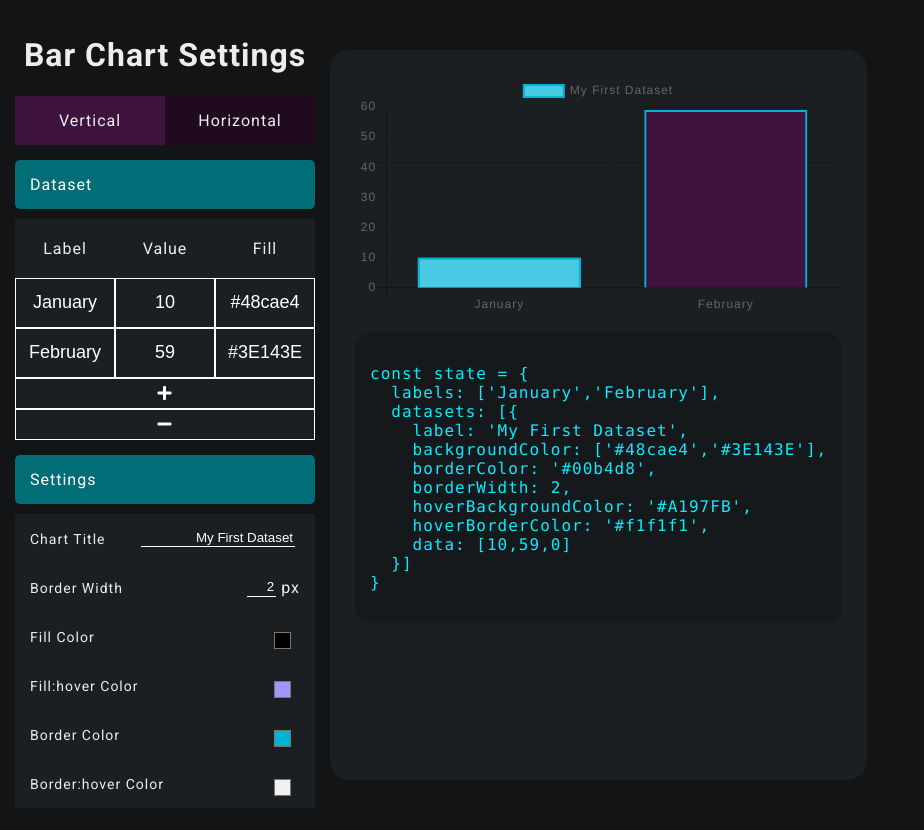
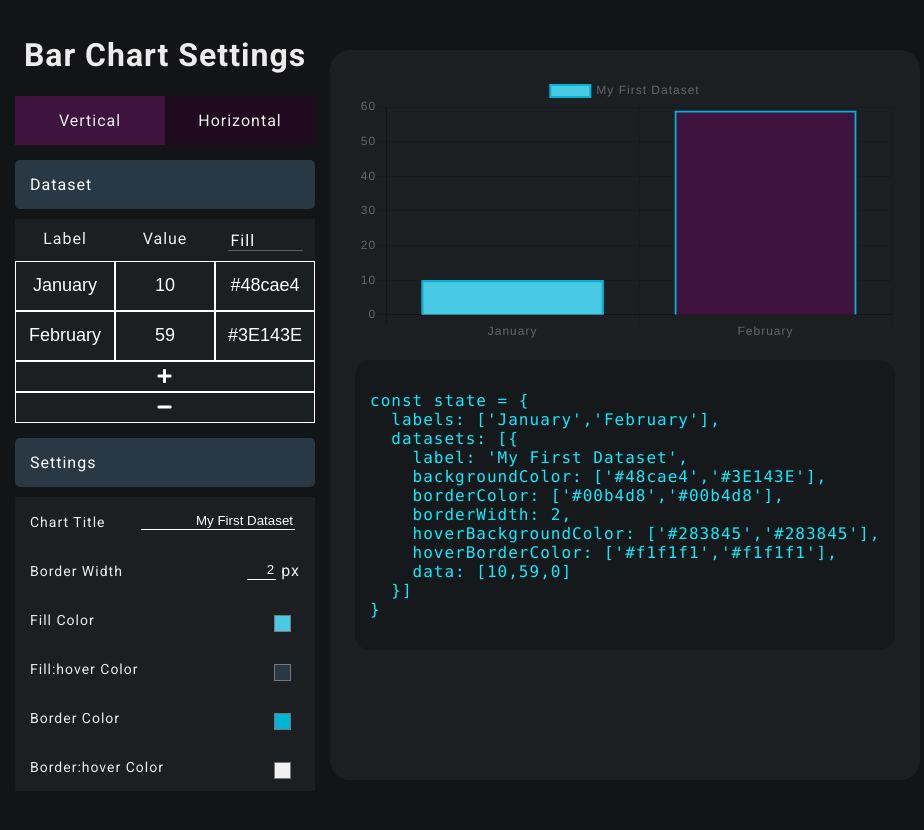
Before and after one commit to cristianscode/rechart-maker, a React (Create React App) app: page /bar in a window 1280 px wide. Shown: the whole page, without its empty margins (0-924 px from the left). Built offline with nearby package versions, Linux system fonts and the light colour scheme.

Commit message:
Fill-Hover Border-Hover can be color independent

```diff
--- a/src/App.css
+++ b/src/App.css
@@ -82,7 +82,7 @@ a{
 
 .settings-option-title{
     padding: 15px;
-    background-color: #006d77;
+    background-color: #283845;
     color: white;
     margin-bottom: 10px;
     border-radius: 5px;
@@ -90,7 +90,7 @@ a{
 }
 
 .settings-option-title:hover{
-    background-color: #83c5be;
+    background-color: #069eac;
 }
 
 .settings-options{
@@ -152,7 +152,7 @@ a{
 .table-head-item{
     width: 50%;
     text-align: center;
-    padding: 20px;
+    margin: 10px;
     background-color: #1b1f22;
 }
 
@@ -178,3 +178,17 @@ a{
 .barType.active{
     background-color: #3E143E;
 }
+
+.dataset-extraColSelect{
+    background-color: transparent;
+    font-family: 'Roboto', sans-serif;
+    font-weight: 400;
+    letter-spacing: 1px;
+    color: white;
+    font-size: 1rem;
+    border: none;
+    border-bottom: 1px solid rgba(255, 255, 255, 0.274);
+    max-width: 75px;
+    appearance: none;
+    padding: 2px 3px 0px 3px;
+}
--- a/src/_components/chart-settings/bar-settings.js
+++ b/src/_components/chart-settings/bar-settings.js
@@ -2,12 +2,17 @@ import React from "react";
 import BarChart from "../chart-types/bar-chart"
 
 function TableRow(props) {
+    console.log("HASJD")
+    var extraColValue = "fillColor"
+    if (document.getElementById("extraColSelect"))
+        extraColValue = document.getElementById("extraColSelect").value
+    var extraValue = props.values[extraColValue];
     const rows = props.values.labels.map((item, index) => {
         return (
             <div className="input-row" key={index}>
                 <input type="text" className="input-row-item" value={item} onChange={(e) => props.f(e, "labels", index)} />
                 <input type="text" className="input-row-item" value={props.values.data[index]} onChange={(e) => props.f(e, "data", index)} />
-                <input type="text" className="input-row-item" value={props.values.fillColor[index]} onChange={(e) => props.f(e, "fillColor", index)} />
+                <input type="text" className="input-row-item" value={extraValue[index]} onChange={(e) => props.f(e, extraColValue, index)} />
             </div>
         )
     })
@@ -18,14 +23,15 @@ class BarSettings extends React.Component {
     constructor(props) {
         super(props)
         this.state = {
+            extraCol: "fillColor",
             labels: ['January', 'February'],
             chartTitle: "My First Dataset",
             chartType: "Vertical",
             borderWidth: 2,
             fillColor: ["#48cae4", "#3E143E"],
-            fillHover: "#A197FB",
-            borderColor: "#00b4d8",
-            borderHover: "#f1f1f1",
+            fillHover: ["#283845", "#283845"],
+            borderColor: ["#00b4d8", "#00b4d8"],
+            borderHover: ["#f1f1f1", "#f1f1f1"],
             data: [10, 59, 0]
         }
 
@@ -33,14 +39,14 @@ class BarSettings extends React.Component {
 
     toggleBarType(type) {
         this.setState(prevState => {
-            if(type == "Vertical") {
+            if (type == "Vertical") {
                 document.getElementById("verticalBar").className = "barType active";
                 document.getElementById("horizontalBar").className = "barType";
-            }else{
+            } else {
                 document.getElementById("horizontalBar").className = "barType active";
                 document.getElementById("verticalBar").className = "barType";
             }
-            return {chartType: type}
+            return { chartType: type }
         })
     }
 
@@ -58,12 +64,17 @@ class BarSettings extends React.Component {
             if (key == "data") return { data: temp }
             else if (key == "labels") return { labels: temp }
             else if (key == "fillColor") return { fillColor: temp }
+            else if (key == "fillHover") return { fillHover: temp }
+            else if (key == "borderColor") return { borderColor: temp }
+            else if (key == "borderHover") return { borderHover: temp }
         })
     }
 
     dataChange = (event, key) => {
+        console.log(key)
+        console.log(event.target.value)
         this.setState(prevState => {
-            if (key == "fillColor") {
+            if (key == "fillColor" || key == "fillHover" || key == "borderColor" || key == "borderHover") {
                 prevState[key] = prevState[key].map(i => {
                     return event.target.value
                 })
@@ -83,7 +94,6 @@ class BarSettings extends React.Component {
     }
 
     toggleSettings(id) {
-        console.log(id)
         if (document.getElementById(id)) {
             var element = document.getElementById(id);
             if (element.style.display == "none")
@@ -98,22 +108,38 @@ class BarSettings extends React.Component {
             var tempData = new Array();
             var tempLabel = new Array();
             var tempFill = new Array();
-            prevState.data.map(i => {
-                tempData.push(i)
+            var tempFillHover = new Array();
+            var tempBorder = new Array();
+            var tempBorderHover = new Array();
+            prevState.labels.map((i, index) => {
+                tempLabel.push(i)
+                tempData.push(prevState.data[index])
+                tempFill.push(prevState.fillColor[index])
+                tempFillHover.push(prevState.fillHover[index])
+                tempBorder.push(prevState.borderColor[index])
+                tempBorderHover.push(prevState.borderHover[index])
             })
-            prevState.labels.map(i => {
-                tempLabel.push(i)
-            })
-            prevState.fillColor.map(i => {
-                tempFill.push(i)
-            })
+            tempData.push(10);
             tempData.push(0);
             tempLabel.push("Label");
-            tempFill.push("#48cae4");
+            if (prevState.fillColor.length != 0) {
+                tempFill.push(prevState.fillColor[0])
+                tempFillHover.push(prevState.fillHover[0])
+                tempBorder.push(prevState.borderColor[0])
+                tempBorderHover.push(prevState.borderHover[0])
+            } else {
+                tempFill.push("#48cae4");
+                tempFillHover.push("#283845");
+                tempBorder.push("#00b4d8");
+                tempBorderHover.push("#f1f1f1");
+            }
             return {
                 data: tempData,
                 labels: tempLabel,
-                fillColor: tempFill
+                fillColor: tempFill,
+                fillHover: tempFillHover,
+                borderColor: tempBorder,
+                borderHover: tempBorderHover
             }
         })
     }
@@ -122,23 +148,31 @@ class BarSettings extends React.Component {
         this.setState(prevState => {
             var tempData = new Array();
             var tempLabel = new Array();
-            var tempColor = new Array();
+            var tempFill = new Array();
+            var tempFillHover = new Array();
+            var tempBorder = new Array();
+            var tempBorderHover = new Array();
             prevState.data.map((i, index) => {
                 if (index != prevState.data.length - 1)
                     tempData.push(i)
             })
             tempData[tempData.length - 1] = 0;
             prevState.labels.map((i, index) => {
-                if (index != prevState.labels.length - 1)
+                if (index != prevState.labels.length - 1) {
                     tempLabel.push(i)
-            })
-            prevState.fillColor.map((i, index) => {
-                if (index != prevState.fillColor.length - 1)
-                    tempColor.push(i)
+                    tempFill.push(prevState.fillColor[index])
+                    tempFillHover.push(prevState.fillHover[index])
+                    tempBorder.push(prevState.borderColor[index])
+                    tempBorderHover.push(prevState.borderHover[index])
+                }
             })
             return {
                 data: tempData,
-                labels: tempLabel
+                labels: tempLabel,
+                fillColor: tempFill,
+                fillHover: tempFillHover,
+                borderColor: tempBorder,
+                borderHover: tempBorderHover
             }
         })
     }
@@ -158,7 +192,14 @@ class BarSettings extends React.Component {
                             <div style={{ display: "flex" }}>
                                 <div className="table-head-item">Label</div>
                                 <div className="table-head-item">Value</div>
-                                <div className="table-head-item">Fill</div>
+                                <div className="table-head-item">
+                                    <select className="dataset-extraColSelect" id="extraColSelect" onChange={(e) => this.dataChange(e, "extraCol")}>
+                                        <option value="fillColor" defaultValue>Fill</option>
+                                        <option value="fillHover">Fill:Hover</option>
+                                        <option value="borderColor">Border</option>
+                                        <option value="borderHover">Border:Hover</option>
+                                    </select>
+                                </div>
                             </div>
                             <TableRow values={this.state} f={this.datasetChanged} />
                             <div className="add-input" onClick={this.addRow}><i className="fas fa-plus" /></div>
@@ -184,22 +225,22 @@ class BarSettings extends React.Component {
                             {/* Background Color */}
                             <div className="settings-option">
                                 <label className="settings-option-label">Fill Color</label>
-                                <input type="color" value={this.state.fillColor} onChange={(e) => this.dataChange(e, "fillColor")} className="settings-option-input" style={{ border: "none" }} />
+                                <input type="color" value={this.state.fillColor[0]} onChange={(e) => this.dataChange(e, "fillColor")} className="settings-option-input" style={{ border: "none" }} />
                             </div>
                             {/* Background:hover Color */}
                             <div className="settings-option">
                                 <label className="settings-option-label">Fill:hover Color</label>
-                                <input type="color" value={this.state.fillHover} onChange={(e) => this.dataChange(e, "fillHover")} className="settings-option-input" style={{ border: "none" }} />
+                                <input type="color" value={this.state.fillHover[0]} onChange={(e) => this.dataChange(e, "fillHover")} className="settings-option-input" style={{ border: "none" }} />
                             </div>
                             {/* Border Color */}
                             <div className="settings-option">
                                 <label className="settings-option-label">Border Color</label>
-                                <input type="color" value={this.state.borderColor} onChange={(e) => this.dataChange(e, "borderColor")} className="settings-option-input" style={{ border: "none" }} />
+                                <input type="color" value={this.state.borderColor[0]} onChange={(e) => this.dataChange(e, "borderColor")} className="settings-option-input" style={{ border: "none" }} />
                             </div>
                             {/* Border:hover Color */}
                             <div className="settings-option">
                                 <label className="settings-option-label">Border:hover Color</label>
-                                <input type="color" value={this.state.borderHover} onChange={(e) => this.dataChange(e, "borderHover")} className="settings-option-input" style={{ border: "none" }} />
+                                <input type="color" value={this.state.borderHover[0]} onChange={(e) => this.dataChange(e, "borderHover")} className="settings-option-input" style={{ border: "none" }} />
                             </div>
                         </form>
                     </div>
--- a/src/_components/chart-types/bar-chart.js
+++ b/src/_components/chart-types/bar-chart.js
@@ -11,10 +11,10 @@ function SettingsToString(props) {
                 &emsp;&emsp;{"datasets: [{"} <br />
                 &emsp;&emsp;&emsp;&emsp;{"label: '" + props.state.datasets[0].label + "',"} <br />
                 &emsp;&emsp;&emsp;&emsp;{"backgroundColor: [" + props.state.datasets[0].backgroundColor.map(item => { return "'" + item + "'"; }) + "],"} <br />
-                &emsp;&emsp;&emsp;&emsp;{"borderColor: '" + props.state.datasets[0].borderColor + "',"} <br />
+                &emsp;&emsp;&emsp;&emsp;{"borderColor: [" + props.state.datasets[0].borderColor.map(item => { return "'" + item + "'"; }) + "],"} <br />
                 &emsp;&emsp;&emsp;&emsp;{"borderWidth: " + props.state.datasets[0].borderWidth}, <br />
-                &emsp;&emsp;&emsp;&emsp;{"hoverBackgroundColor: '" + props.state.datasets[0].hoverBackgroundColor + "',"} <br />
-                &emsp;&emsp;&emsp;&emsp;{"hoverBorderColor: '" + props.state.datasets[0].hoverBorderColor + "',"} <br />
+                &emsp;&emsp;&emsp;&emsp;{"hoverBackgroundColor: [" + props.state.datasets[0].hoverBackgroundColor.map(item => { return "'" + item + "'"; }) + "],"} <br />
+                &emsp;&emsp;&emsp;&emsp;{"hoverBorderColor: [" + props.state.datasets[0].hoverBorderColor.map(item => { return "'" + item + "'"; }) + "],"} <br />
                 &emsp;&emsp;&emsp;&emsp;{"data: [" + props.state.datasets[0].data + "]"} <br />
                 &emsp;&emsp;{"}]"}<br />
                 {"}"}
```
